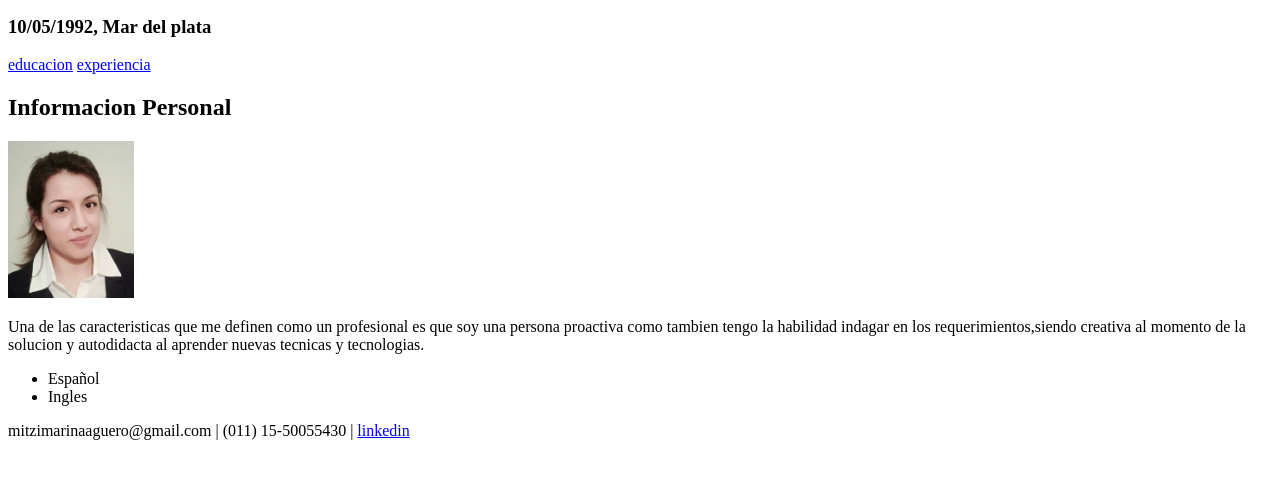
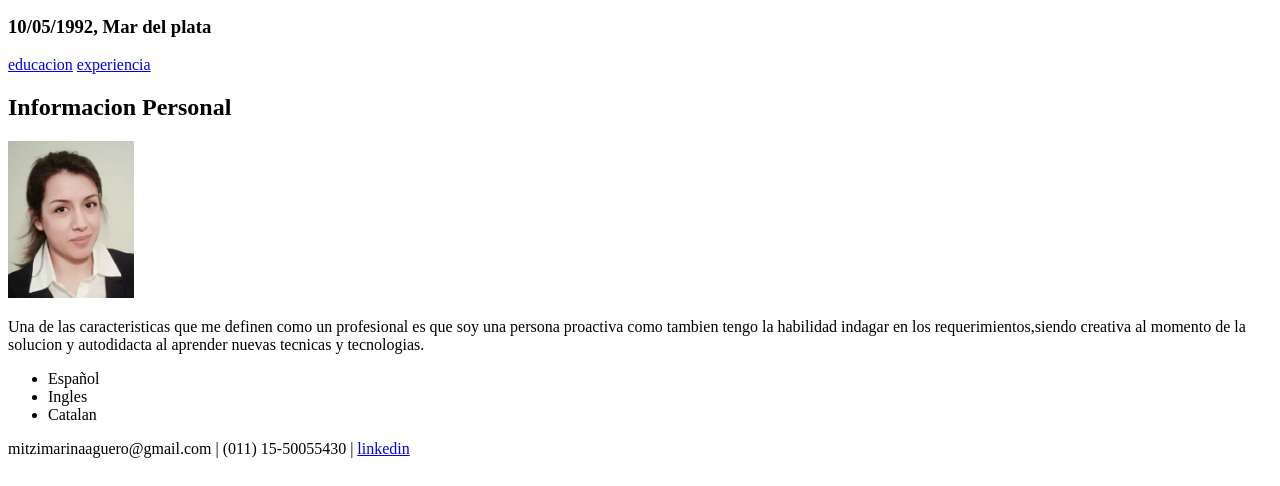
Before and after one commit to Mitzi-Marina/Proyecto-N-1-web, a plain HTML site: page index.html in a window 1280 px wide. Shown: the part 314-800 px from the top of the page. Drawn offline with Linux system fonts and the light colour scheme.

Commit message:
Update index.html

```diff
--- a/index.html
+++ b/index.html
@@ -29,6 +29,7 @@
 				<ul>
 					<li>Español</li>
 					<li>Ingles</li>
+					<li>Catalan</li>
 				</ul>
 			</article>
 		</section>
```
